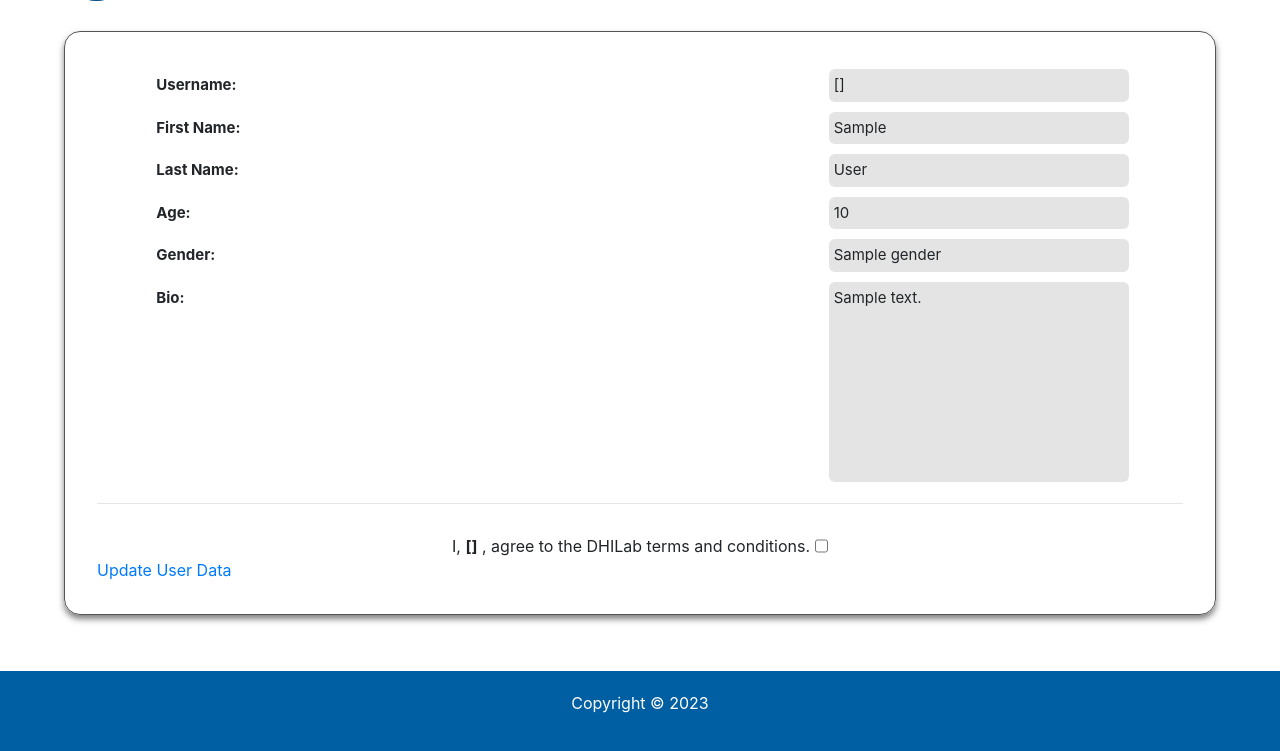
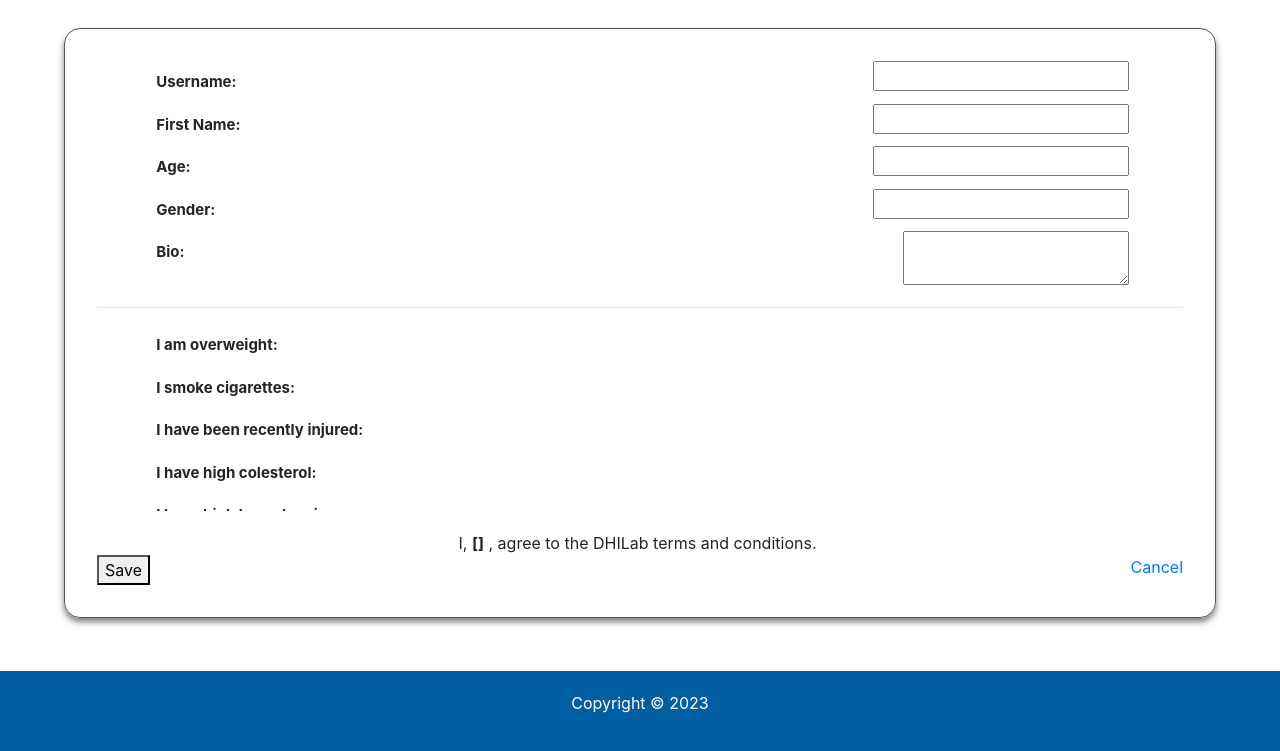
Before and after one commit to GeneDev123/dhi-lab, a Django app: template dhiLab/main/templates/main/profile.html in a window 1280 px wide. Shown: the part 150-901 px from the top of the page. Run offline with Django 4.2, Linux system fonts and the light colour scheme; the template is opened without the code that fills it: most values are stand-ins (such as "Sample title", 1, 10 or a date in 2020); form fields are guessed from the names that the template uses; style sheets or scripts are compiled from the project's sources; some libraries are stand-ins or nearby versions.

Commit message:
Added the form for modifying the user data.

```diff
--- a/dhiLab/main/templates/main/profile.html
+++ b/dhiLab/main/templates/main/profile.html
@@ -13,7 +13,7 @@
     </div>
 
     <div class="user-profile-container">
-
+      {% if is_updating_data == 0 %}
         <div class="scrollbar-container">
 
           <div class="user-individual-data-container">
@@ -109,7 +109,99 @@
           <input type="checkbox" class="readonly-checkboxes" {% if user_data.is_agree_terms_and_condition %}checked{% endif %} readonly>
         </div>
 
-      <a class="update-user-data" href="{% url 'update-user-data' %}">Update User Data</a>
+        <a class="update-user-data" href="{% url 'user-profile' 1 %}">Update User Data</a>
+      {% else %}
+
+        <form method="post">
+          {% csrf_token %}
+
+          <div class="scrollbar-container">
+
+            {{ form.non_field_errors }}
+
+            <div class="user-individual-data-container">
+              <div class="data-label">Username: </div>
+              <div class="data-input">{{ form.username }}</div>
+            </div>
+
+            <div class="user-individual-data-container">
+              <div class="data-label">First Name: </div>
+              <div class="data-input">{{ form.first_name }}</div>
+            </div>
+
+            <div class="user-individual-data-container">
+              <div class="data-label">Age: </div>
+              <div class="data-input">{{ form.age }}</div>
+            </div>
+
+            <div class="user-individual-data-container">
+              <div class="data-label">Gender: </div>
+              <div class="data-input">{{ form.gender }}</div>
+            </div>
+
+            <div class="user-individual-data-container">
+              <div class="data-label">Bio: </div>
+              <div class="data-input">{{ form.bio }}</div>
+            </div>
+
+            <hr>
+
+            <div class="user-individual-data-container">
+              <div class="data-label">I am overweight: </div>
+              <div class="data-input">{{ form.is_overweight }}</div>
+            </div>
+
+            <div class="user-individual-data-container">
+              <div class="data-label">I smoke cigarettes: </div>
+              <div class="data-input">{{ form.is_smoking_cigarettes }}</div>
+            </div>
+
+            <div class="user-individual-data-container">
+              <div class="data-label">I have been recently injured: </div>
+              <div class="data-input">{{ form.is_recently_injured }}</div>
+            </div>
+
+            <div class="user-individual-data-container">
+              <div class="data-label">I have high colesterol: </div>
+              <div class="data-input">{{ form.is_high_cholesterol }}</div>
+            </div>
+
+            <div class="user-individual-data-container">
+              <div class="data-label">I have high hypertension: </div>
+              <div class="data-input">{{ form.is_having_hypertension }}</div>
+            </div>
+
+            <div class="user-individual-data-container">
+              <div class="data-label">I have high diabetes: </div>
+              <div class="data-input">{{ form.is_diabetic }}</div>
+            </div>
+
+            <hr>
+
+          </div>
+
+          <div class="dhi-user-aggreement-container">
+            <div class="dhi-user-aggreement-label">
+              I,
+                {% if user_data.username != '' %}
+                  <span class="text-bolder">{{ user_data.username}}</span>
+                {% else %}
+                  the <span class="text-bolder">User </span>
+                {% endif %}
+              , agree to the DHILab terms and conditions.
+            </div>
+
+            {{ form.is_agree_terms_and_condition }}
+
+          </div>
+
+          <div class="display-flex">
+            <button type="submit">Save</button>
+            <a class="update-user-data" href="{% url 'user-profile' 0 %}">Cancel</a>
+          </div>
+        </form>
+
+      {% endif %}
 
     </div>
 
```
Also changed, not shown: dhiLab/main/forms.py (+25 -14 lines). Lines whose indentation alone changed are shown as unchanged.
